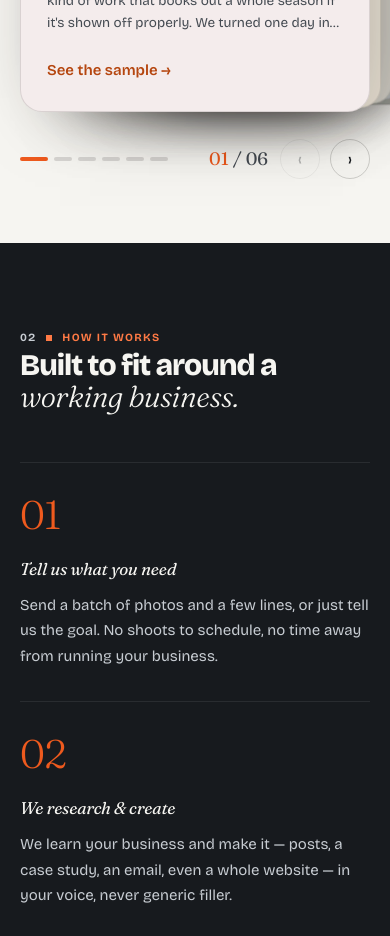
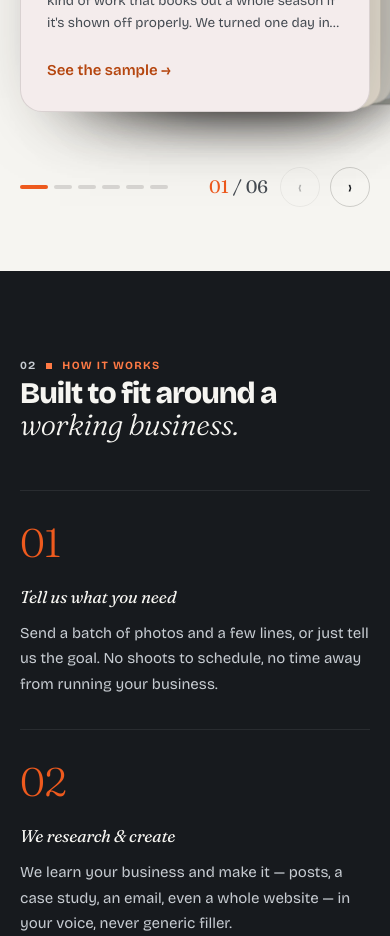
Before and after one commit to Torqpoint1/Website1, a Next.js app: page / in a window 390 px wide. Shown: the part 4200-5136 px from the top of the page. Built offline with nearby package versions, Linux system fonts and the light colour scheme.

Commit message:
WorkStack: bigger gap above controls (mobile was clamping to min)
Co-Authored-By: Claude Opus 4.8 <noreply@anthropic.com>
Claude-Session: https://claude.ai/code/session_0164ED1EANGAzFMxFWRucBFw

```diff
--- a/components/WorkStack.module.css
+++ b/components/WorkStack.module.css
@@ -121,7 +121,7 @@
   align-items: center;
   gap: 18px;
   max-width: 880px;
-  margin: clamp(28px, 5vw, 48px) auto 0;
+  margin: clamp(56px, 9vw, 80px) auto 0;
 }
 .dots { display: flex; gap: 8px; margin-right: auto; }
 .dot {
```
